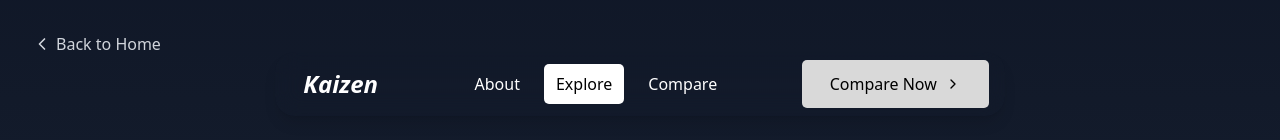
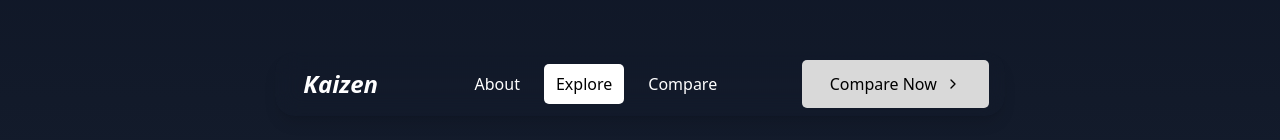
Before and after one commit to zanbowie138/TAMUHack25, a Next.js app in the folder frontend/: page /explore in a window 1280 px wide. Shown: the top 140 px of the page. Built offline with nearby package versions, Linux system fonts and the light colour scheme; no server answers.

Commit message:
removed uneccesary redirect button

```diff
--- a/frontend/app/explore/page.tsx
+++ b/frontend/app/explore/page.tsx
@@ -164,14 +164,7 @@ export default function Explore() {
       animate={{ opacity: 1 }}
       className="min-h-screen bg-gradient-to-b from-gray-900 to-gray-800 text-white p-8"
     >
-      <motion.button
-        whileHover={{ x: -5 }}
-        onClick={() => router.push('/')}
-        className="absolute top-8 left-8 flex items-center text-gray-300 hover:text-white"
-      >
-        <ChevronLeft className="w-5 h-5 mr-1" />
-        Back to Home
-      </motion.button>
+
 
       <Header />
 
```
